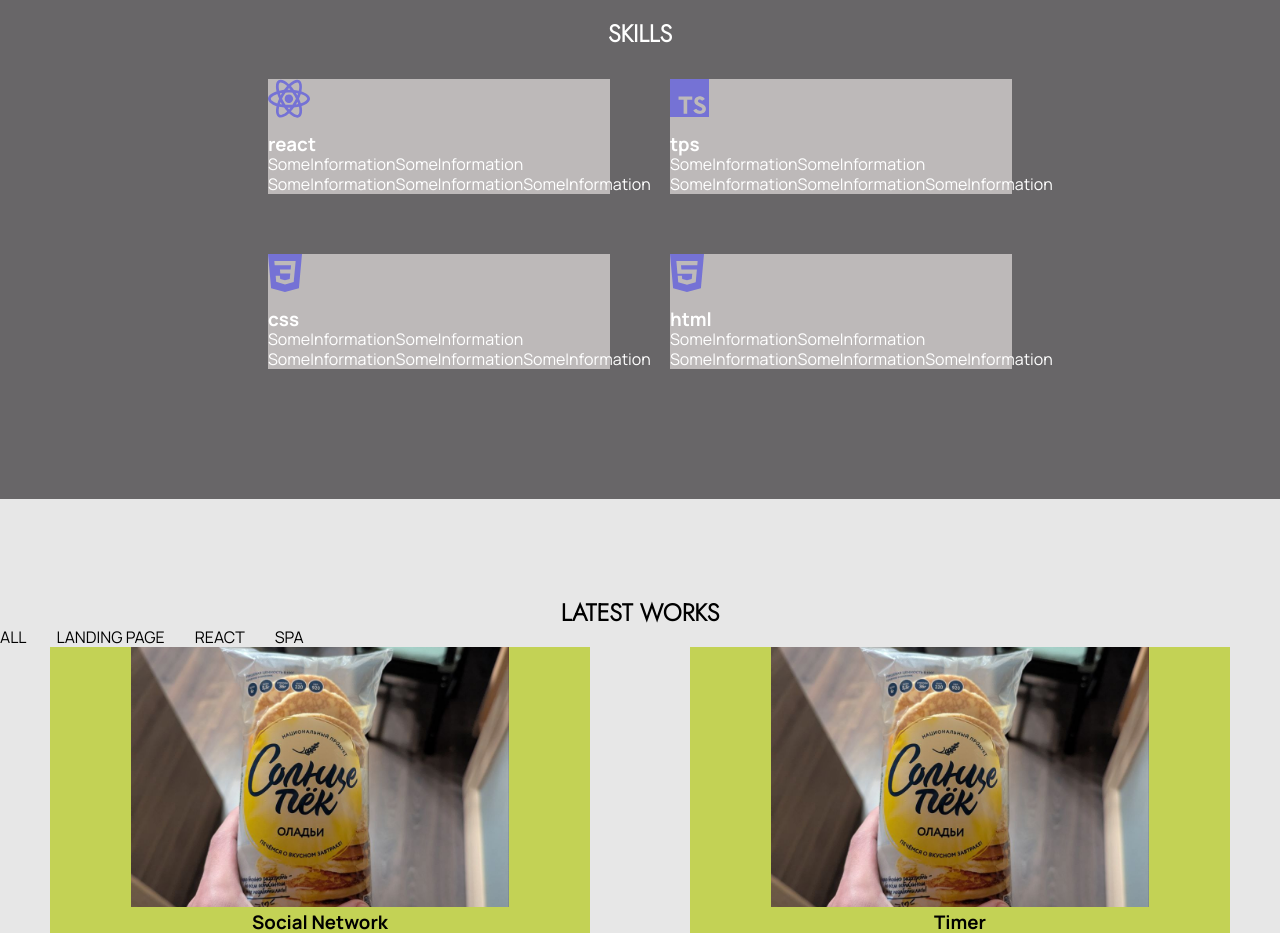
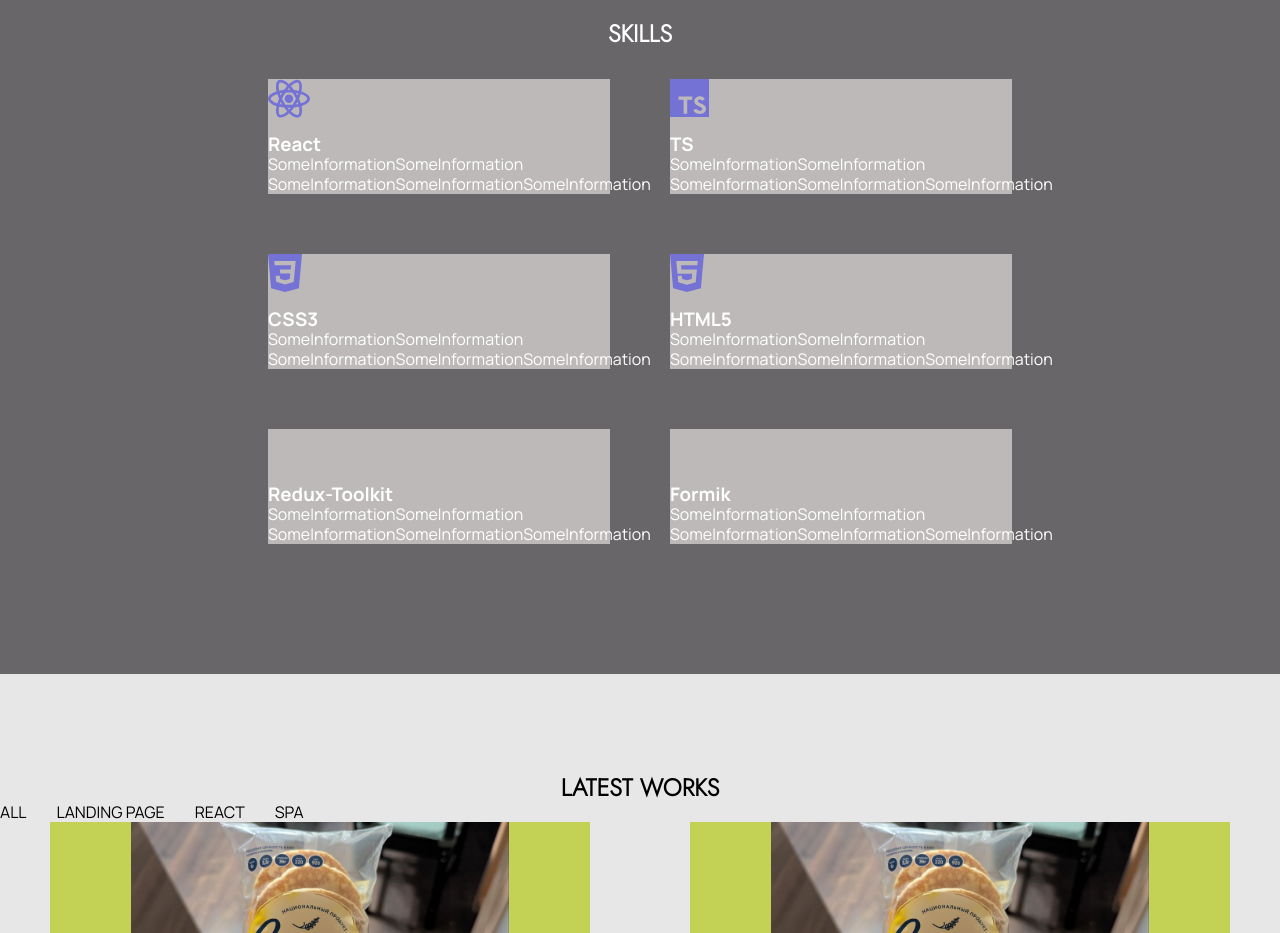
Before and after one commit to Fergus-son/portfoliomy, a React (Vite) app: page / in a window 1280 px wide. Shown: the part 880-1813 px from the top of the page. Built offline with nearby package versions, Linux system fonts and the light colour scheme.

Commit message:
Update Skills.tsx

```diff
--- a/src/layout/sections/skills/Skills.tsx
+++ b/src/layout/sections/skills/Skills.tsx
@@ -10,13 +10,17 @@ export const Skills = () => {
             <Container>
                 <SectionTitle>SKILLS</SectionTitle>
                 <FlexWrapper wrap='wrap' justify='center'>
-                    <Skill iconId={'react'} title='react' description='SomeInformationSomeInformation
+                    <Skill iconId={'react'} title='React' description='SomeInformationSomeInformation
                 SomeInformationSomeInformationSomeInformation'/>
-                    <Skill iconId={'tps'} title='tps' description='SomeInformationSomeInformation
+                    <Skill iconId={'tps'} title='TS' description='SomeInformationSomeInformation
                 SomeInformationSomeInformationSomeInformation'/>
-                    <Skill iconId={'css'} title='css' description='SomeInformationSomeInformation
+                    <Skill iconId={'css'} title='CSS3' description='SomeInformationSomeInformation
                 SomeInformationSomeInformationSomeInformation'/>
-                    <Skill iconId={'html'} title='html' description='SomeInformationSomeInformation
+                    <Skill iconId={'html'} title='HTML5' description='SomeInformationSomeInformation
+                SomeInformationSomeInformationSomeInformation'/>
+                    <Skill iconId={''} title='Redux-Toolkit' description='SomeInformationSomeInformation
+                SomeInformationSomeInformationSomeInformation'/>
+                    <Skill iconId={''} title='Formik' description='SomeInformationSomeInformation
                 SomeInformationSomeInformationSomeInformation'/>
                 </FlexWrapper>
             </Container>
```
